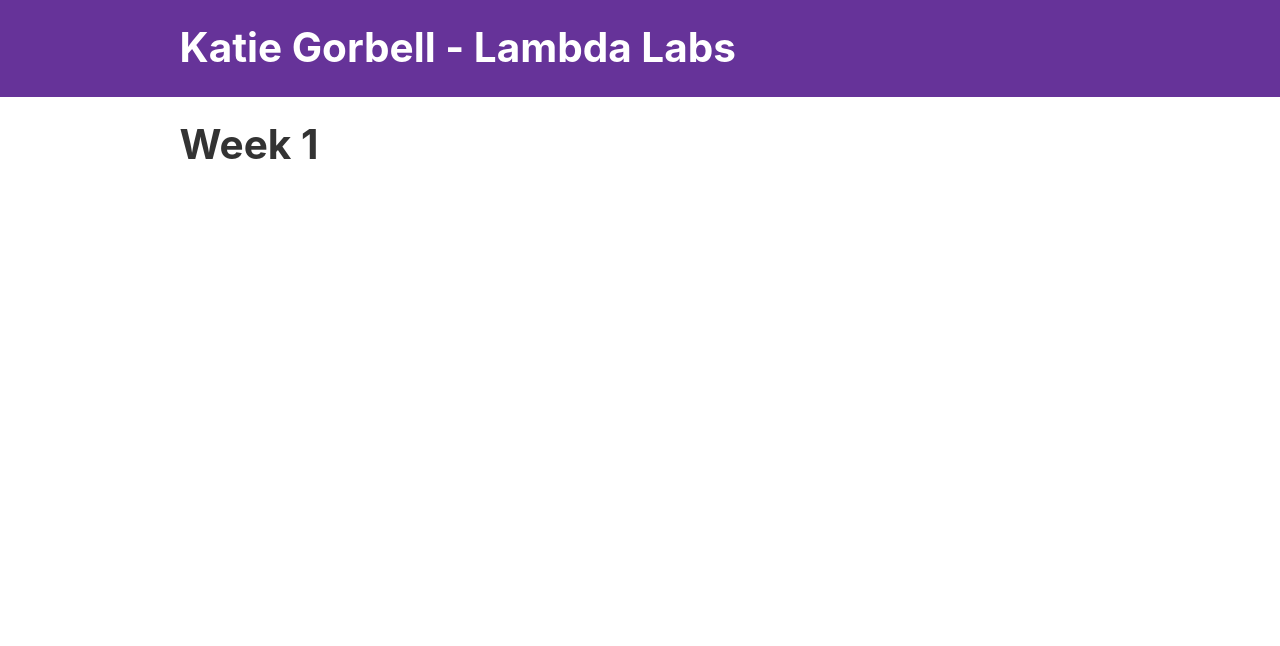
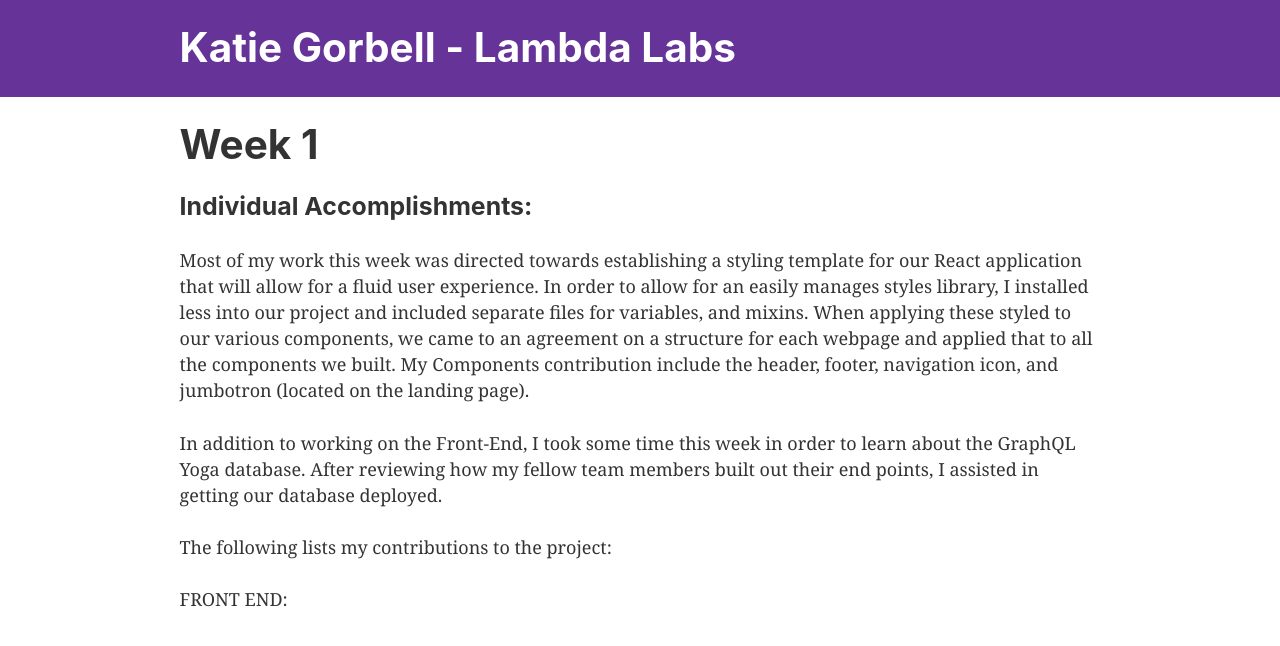
Before and after one commit to kgorbell/Lambda-Labs-Blog, a Gatsby site: page / in a window 1280 px wide. Built offline with nearby package versions, Linux system fonts and the light colour scheme; Gatsby itself is replaced by a stand-in of ours.

Commit message:
partially completed blog

```diff
--- a/src/pages/index.js
+++ b/src/pages/index.js
@@ -7,8 +7,14 @@ import Image from '../components/image'
 const IndexPage = () => (
   <Layout>
     <h1>Week 1</h1>
-    <p></p>
-    <p></p>
+    <h3>Individual Accomplishments:</h3>
+    <p> Most of my work this week was directed towards establishing a styling template for our React application that will allow for a fluid user experience. In order to allow for an easily manages styles library, I installed less into our project and included separate files for variables, and mixins. When applying these styled to our various components, we came to an agreement on a structure for each webpage and applied that to all the components we built. My Components contribution include the header, footer, navigation icon, and jumbotron (located on the landing page).</p>
+    <p> In addition to working on the Front-End, I took some time this week in order to learn about the GraphQL Yoga database. After reviewing how my fellow team members built out their end points, I assisted in getting our database deployed.</p>
+    <p>The following lists my contributions to the project:</p>
+    <p>FRONT END:</p>
+    <ul></ul>
+    <ul></ul>
+    <ul></ul>
   </Layout>
 )
 
```
